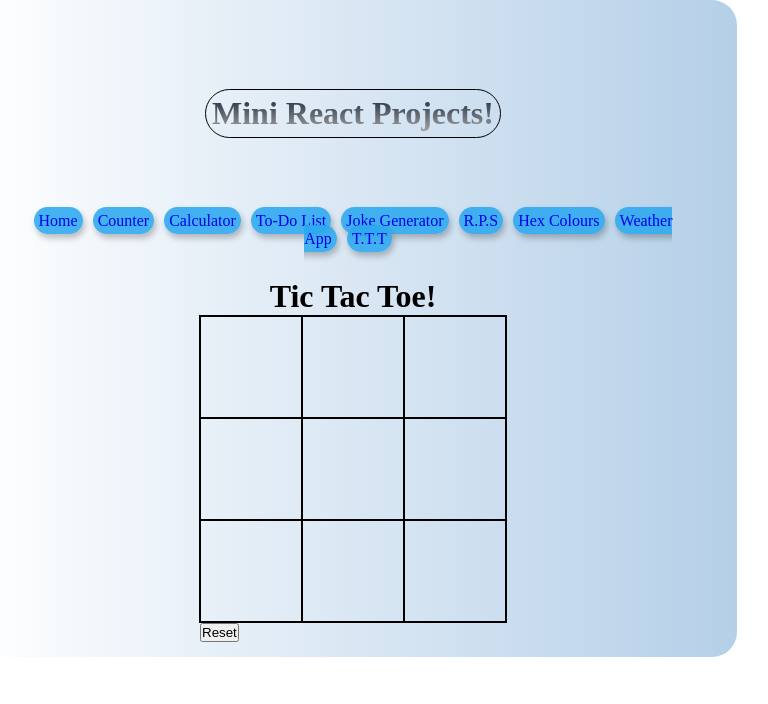
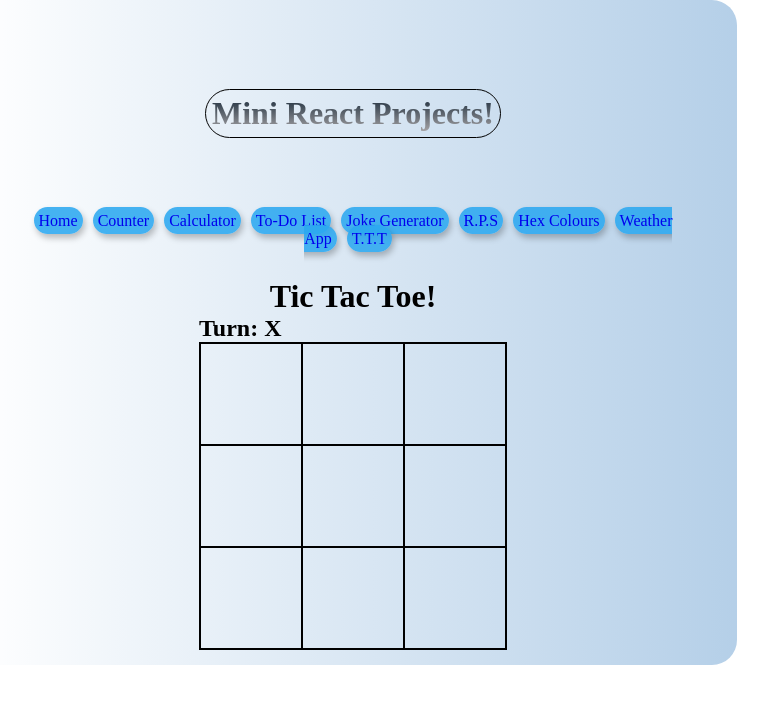
Before and after one commit to jss118/Mini-React-apps, a React (Create React App) app: page /TicTacToe in a window 1280 px wide. Shown: the top 704 px of the page, without its empty margins (287-1055 px from the left). Built offline with nearby package versions, Linux system fonts and the light colour scheme.

Commit message:
add tictactoe functionality & CSS

```diff
--- a/src/App.css
+++ b/src/App.css
@@ -503,6 +503,34 @@ td {
   cursor: pointer;
 }
 
+.ticTacToe-winner_h2 {
+  text-align: center;
+  margin-top: 20px;
+}
+
+.ticTacToe-resetBtn {
+  height: 50px;
+  width: 100px;
+  border-radius: 10px;
+  border-style: none;
+  box-shadow: 2px 2px 3px rgb(0, 0, 0);
+  justify-self: center;
+  margin-top: 10px;
+  font-weight: bold;
+  color: rgb(255, 255, 255);
+  background-color: red;
+}
+
+.ticTacToe-resetBtn:hover {
+  color: red;
+  background-color: white;
+  cursor: pointer;
+}
+
+.ticTacToe-resetBtn:active {
+  box-shadow: 1px 1px 1px rgb(0, 0, 0);
+}
+
 @media only screen and (min-width: 600px) {
   .calculator__border {
     width: 200px;
--- a/src/components/TicTacToe.jsx
+++ b/src/components/TicTacToe.jsx
@@ -1,28 +1,112 @@
-import React from "react";
+import { useState } from "react";
 
 const TicTacToe = () => {
+  const [turn, setTurn] = useState("X");
+  const [cells, setCells] = useState(Array(9).fill(""));
+  const [winner, setWinner] = useState(null);
+
+  const checkForWinner = squares => {
+    const winCombos = {
+      across: [
+        [0, 1, 2],
+        [3, 4, 5],
+        [6, 7, 8],
+      ],
+      down: [
+        [0, 3, 6],
+        [1, 4, 7],
+        [2, 5, 8],
+      ],
+      diagonal: [
+        [0, 4, 8],
+        [6, 4, 2],
+      ],
+    };
+
+    for (let combo in winCombos) {
+      winCombos[combo].forEach(pattern => {
+        if (
+          squares[pattern[0]] === "" ||
+          squares[pattern[1]] === "" ||
+          squares[pattern[2]] === ""
+        ) {
+          // do nothing
+        } else if (
+          squares[pattern[0]] === squares[pattern[1]] &&
+          squares[pattern[1]] === squares[pattern[2]]
+        ) {
+          setWinner(squares[pattern[0]]);
+        }
+      });
+    }
+  };
+
+  const Cell = ({ cellId }) => {
+    return (
+      <td onClick={() => handleClick(cellId)} className="ticTacToe-tableCell">
+        {cells[cellId]}
+      </td>
+    );
+  };
+
+  const handleClick = cellId => {
+    if (cells[cellId] !== "") {
+      alert("Square taken");
+      return;
+    }
+    let squares = [...cells];
+    if (turn === "X") {
+      squares[cellId] = "X";
+      setTurn("O");
+    } else {
+      squares[cellId] = "O";
+      setTurn("X");
+    }
+
+    checkForWinner(squares);
+    setCells(squares);
+  };
+
+  const resetGame = () => {
+    setTurn("X");
+    setCells(Array(9).fill(""));
+    setWinner(null);
+  };
+
   return (
     <div className="ttt-container">
       <h1 className="ticTacToe-h1">Tic Tac Toe!</h1>
+      {winner ? (
+        <>
+          <h2 className="ticTacToe-winner_h2">{winner} wins!</h2>
+          <button className="ticTacToe-resetBtn" onClick={resetGame}>
+            Play again
+          </button>
+        </>
+      ) : (
+        <>
+          <h2>Turn: {turn}</h2>
           <table className="ticTacToe-table">
+            <tbody>
               <tr>
-          <td className="ticTacToe-tableCell" id="0"></td>
-          <td className="ticTacToe-tableCell" id="1"></td>
-          <td className="ticTacToe-tableCell" id="2"></td>
+                <Cell cellId={0} />
+                <Cell cellId={1} />
+                <Cell cellId={2} />
               </tr>
               <tr>
-          <td className="ticTacToe-tableCell" id="3"></td>
-          <td className="ticTacToe-tableCell" id="4"></td>
-          <td className="ticTacToe-tableCell" id="5"></td>
+                <Cell cellId={3} />
+                <Cell cellId={4} />
+                <Cell cellId={5} />
               </tr>
               <tr>
-          <td className="ticTacToe-tableCell" id="6"></td>
-          <td className="ticTacToe-tableCell" id="7"></td>
-          <td className="ticTacToe-tableCell" id="8"></td>
+                <Cell cellId={6} />
+                <Cell cellId={7} />
+                <Cell cellId={8} />
               </tr>
-        <div className="ticTacToe-endGame"></div>
-        <button>Reset</button>
+            </tbody>
           </table>
+        </>
+      )}
     </div>
   );
 };
```
Lines whose indentation alone changed are shown as unchanged.
